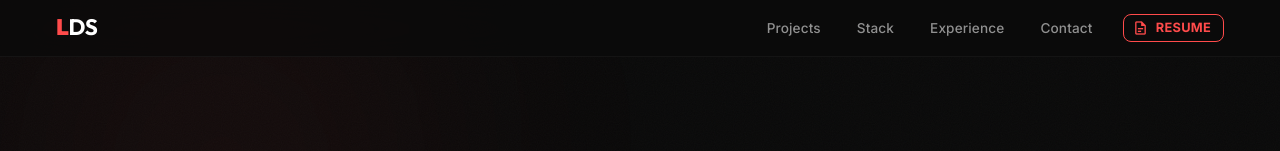
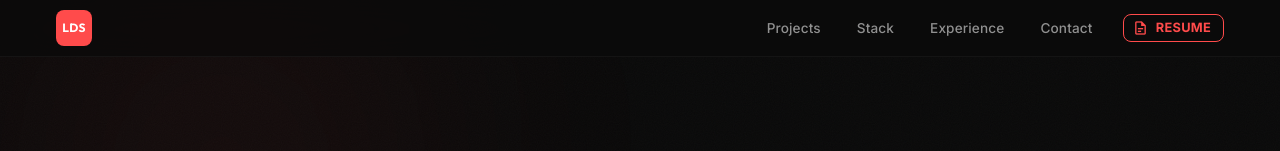
Before and after one commit to LDSPrgrm/portfolio, a Vue app: page / in a window 1280 px wide. Shown: the top 151 px of the page. Built offline with nearby package versions, Linux system fonts and the light colour scheme.

Commit message:
feat: match nav logo to favicon - red bg, white LDS

```diff
--- a/src/App.vue
+++ b/src/App.vue
@@ -45,8 +45,9 @@ onMounted(() => {
     <v-app-bar class="nav-bar" flat density="comfortable" height="64">
       <v-container class="d-flex align-center justify-space-between py-0">
         <a href="#" class="nav-logo font-display text-decoration-none">
-          <span class="text-primary font-weight-black">L</span
-          ><span class="text-secondary font-weight-bold">DS</span>
+          <span class="logo-box">
+            <span class="logo-l">L</span><span class="logo-ds">DS</span>
+          </span>
         </a>
 
         <div class="d-none d-sm-flex align-center gap-2">
@@ -152,8 +153,31 @@ onMounted(() => {
 }
 
 .nav-logo {
-  font-size: 1.4rem;
+  font-size: 1.1rem;
   letter-spacing: -0.02em;
+  text-decoration: none;
+}
+
+.logo-box {
+  display: inline-flex;
+  align-items: center;
+  justify-content: center;
+  background: #ff4b4b;
+  border-radius: 8px;
+  width: 36px;
+  height: 36px;
+  font-weight: 700;
+  font-size: 0.75rem;
+  letter-spacing: 0.02em;
+  line-height: 1;
+}
+
+.logo-l {
+  color: #ffffff;
+}
+
+.logo-ds {
+  color: #ffffff;
 }
 
 .nav-link {
```
Also changed, not shown: public/favicon.svg.
